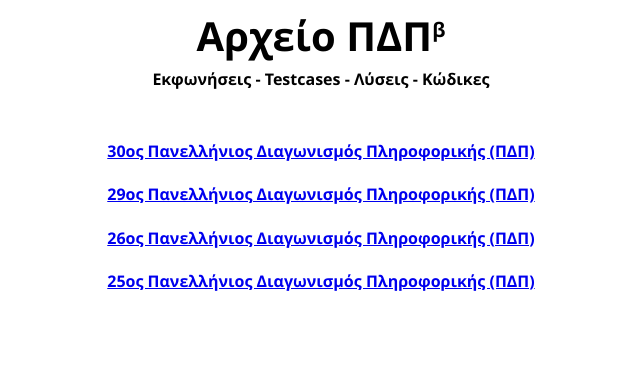
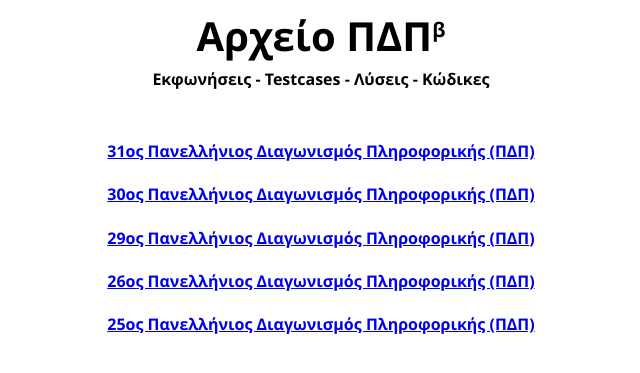
Before and after one commit to pdp-archive/pdp-archive.github.io, a Jekyll site: the page built from index.html, in a window 1280 px wide. Shown: the top 373 px of the page, without its empty margins (319-959 px from the left). Built offline with Jekyll 4.4.1, drawn with Linux system fonts in a browser that asks for light colours.

Commit message:
31ος ΠΔΠ: σελίδα περίληψης

```diff
--- a/_config.yml
+++ b/_config.yml
@@ -28,6 +28,9 @@ collections:
     output: true
     permalink: /:collection/:name
   30-PDP:
+    output: true
+    permalink: /:collection/:name
+  31-PDP:
     output: true
     permalink: /:collection/:name
 
@@ -62,3 +65,9 @@ defaults:
     values:
       contest: "30ος ΠΔΠ"
       contest_url: "30-PDP"
+  - scope:
+      path: ""
+      type: "31-PDP"
+    values:
+      contest: "31ος ΠΔΠ"
+      contest_url: "31-PDP"
--- /dev/null
+++ b/contests/_31-PDP/index.md
@@ -0,0 +1,5 @@
+---
+title: "31ος Πανελλήνιος Διαγωνισμός Πληροφορικής (ΠΔΠ)"
+layout: summary
+tags: [summary]
+---
```
Also changed, not shown: _data/contests/31-PDP.yml (added).
